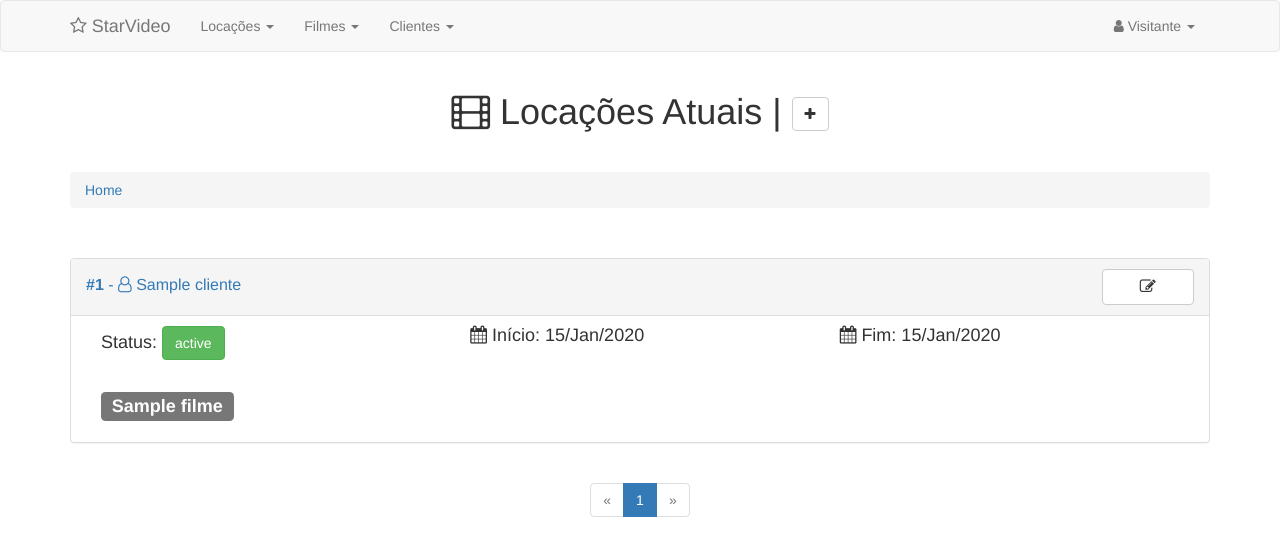
After one commit to marcomvidal/StarVideo, a Django app: page / in a window 1280 px wide. The commit adds this page. Shown: the top 556 px of the page. Run offline with Django 3.2, Linux system fonts and the light colour scheme; tables that the repository leaves empty hold one stand-in row (values such as "Sample post"); some libraries are stand-ins or nearby versions.

Commit message:
Adição da index de Locações e cálculo

```diff
--- a/locacoes/models.py
+++ b/locacoes/models.py
@@ -117,6 +117,26 @@ class Locacao(models.Model):
     def __str__(self):
         return "#" + str(self.pk) + " - " + str(self.data_inicio) + " " + self.usuario.first_name
 
+    def estado_locacao(self):
+        if (self.status_locacao == 1):
+            return '<button class="btn btn-default"><i class="' + self.status_locacao.icone + '"></i> ' + self.status_locacao.status_locacao + '</button>'
+        elif (self.status_locacao == 2):
+            return '<button class="btn btn-warning"><i class="' + self.status_locacao.icone + '"></i> ' + self.status_locacao.status_locacao + '</button>'
+        elif (self.status_locacao == 3):
+            return '<button class="btn btn-danger"><i class="' + self.status_locacao.icone + '"></i> ' + self.status_locacao.status_locacao + '</button>'
+        else:
+            return '<button class="btn btn-success"><i class="' + self.status_locacao.icone + '"></i> ' + self.status_locacao.status_locacao + '</button>'
+
+    def soma_valor_filme(self):
+        self.preco = self.preco + 8
+
+    def subtrai_valor_filme(self):
+        self.preco = self.preco - 8
+
+    def soma_multa(self):
+        return self.preco + self.multa
+
+
     class Meta:
         verbose_name = 'Locação'
         verbose_name_plural = 'Locações'
--- a/locacoes/templates/clientes/detail.html
+++ b/locacoes/templates/clientes/detail.html
@@ -6,7 +6,7 @@
 
 {% block body %}
 <h1>
-    <i class="fa fa-film"></i>
+    <i class="fa fa-user-o"></i>
     {{ cliente.nome }}
     {% if cliente.banido is True %}
     <i class="fa fa-ban" title="Este cliente está banido"></i>
--- a/locacoes/templates/clientes/form.html
+++ b/locacoes/templates/clientes/form.html
@@ -5,7 +5,7 @@
 
 
 {% block body %}
-<h1><i class="fa fa-film"></i> Cadastro de Clientes</h1>
+<h1><i class="fa fa-user-o"></i> Cadastro de Clientes</h1>
 
 <p>&nbsp;</p>
 
--- a/locacoes/templates/clientes/index.html
+++ b/locacoes/templates/clientes/index.html
@@ -4,7 +4,7 @@
 {% block title %}Clientes Cadastrados{% endblock %}
 
 {% block body %}
-<h1><i class="fa fa-film"></i> Clientes Cadastrados | <a class="btn btn-default" href="{% url 'locacoes:clientes-criar' %}" title="Adicionar um novo cliente ao cadastro."><i class="fa fa-plus"></i></a></h1>
+<h1><i class="fa fa-user-o"></i> Clientes Cadastrados | <a class="btn btn-default" href="{% url 'locacoes:clientes-criar' %}" title="Adicionar um novo cliente ao cadastro."><i class="fa fa-plus"></i></a></h1>
 
 <p>&nbsp;</p>
 
--- a/locacoes/templates/common/navbar.html
+++ b/locacoes/templates/common/navbar.html
@@ -15,7 +15,13 @@
     <!-- Links de navegação, formulários e opções à direita -->
     <div class="collapse navbar-collapse" id="bs-example-navbar-collapse-1">
       <ul class="nav navbar-nav">
-        <li><a href="#">Locações</a></li>
+        <li class="dropdown">
+          <a href="#" class="dropdown-toggle" data-toggle="dropdown" role="button" aria-haspopup="true" aria-expanded="false">Locações <span class="caret"></span></a>
+          <ul class="dropdown-menu">
+            <li><a href="{% url 'locacoes:locacoes-index' %}"><i class="fa fa-th"></i> Ver todas</a></li>
+            <li><a href="{% url 'locacoes:locacoes-criar' %}"><i class="fa fa-plus"></i> Cadastrar</a></li>
+          </ul>
+        </li>
         <li class="dropdown">
           <a href="#" class="dropdown-toggle" data-toggle="dropdown" role="button" aria-haspopup="true" aria-expanded="false">Filmes <span class="caret"></span></a>
           <ul class="dropdown-menu">
@@ -37,9 +43,6 @@
           {% if user.is_authenticated %}
               <i class="fa fa-user-circle-o"></i> {{ user.first_name }} {{ user.last_name }} <span class="caret"></span></a>
             <ul class="dropdown-menu">
-                <li><a href="#"><i class="fa fa-cog"></i> Preferências</a></li>
-              <li><a href="#"><i class="fa fa-edit"></i> Alterar senha</a></li>
-              <li role="separator" class="divider"></li>
                 <li><a href="#"><span class="fa fa-sign-out"></span> Sair</a></li>
             </ul>
           {% else %}
--- /dev/null
+++ b/locacoes/templates/locacoes/index.html
@@ -0,0 +1,63 @@
+{% extends "common/base.html" %}
+{% load bootstrap3 %}
+{% load static %}
+{% block title %}Locações Atuais{% endblock %}
+
+{% block body %}
+<h1><i class="fa fa-film"></i> Locações Atuais | <a class="btn btn-default" href="{% url 'locacoes:locacoes-criar' %}" title="Adicionar uma nova locação."><i class="fa fa-plus"></i></a></h1>
+
+<p>&nbsp;</p>
+
+<ol class="breadcrumb">
+    <li class="active"><a href="#">Home</a></li>
+</ol>
+
+<p>&nbsp;</p>
+
+<div class="row">
+{% if locacoes %}
+    {% for locacao in locacoes %}
+    <div class="col-md-12">
+        <div class="panel panel-default">
+            <div class="panel-heading col-md-12">
+                <a href="{% url 'locacoes:clientes-detalhes' pk=locacao.cliente.id %}">
+                    <h3 class="panel-title col-md-11 titulo-painel-locacao">
+                        <strong>#{{ locacao.id }}</strong>  - <i class="fa fa-user-o" title="Cliente"></i> {{ locacao.cliente.nome }}
+                    </h3>
+                    <a href="{% url 'locacoes:locacoes-editar' pk=locacao.pk %}" class="col-md-1 panel-title btn btn-default">
+                        <i class="fa fa-edit" title="Editar locação"></i>
+                    </a>
+                </a>
+            </div>
+            <div class="panel-body">
+                <div class="col-md-4">
+                    <h4>Status: {{ locacao.estado_locacao|safe }}</h4>
+                </div>
+                <div class="col-md-4">
+                    <h4><i class="fa fa-calendar"></i> Início: {{ locacao.data_inicio|date:"d/M/Y" }}</h4>
+                </div>
+                <div class="col-md-4">
+                    <h4><i class="fa fa-calendar"></i> Fim: {{ locacao.data_inicio|date:"d/M/Y" }}</h4>
+                </div>
+                <div class="col-md-12">
+                    <h3>
+                    {% for filme in locacao.filmes.all %}
+                        <a href="{% url 'locacoes:filmes-detalhes' pk=filme.id %}"><span class="label label-default">{{ filme.titulo }}</span></a>
+                    {% endfor %}
+                    </h3>
+                </div>
+            </div>
+        </div>
+    </div>
+    {% endfor %}
+{% endif %}
+</div>
+
+
+<!-- Paginação -->
+{% block paginator %}
+    {% include "common/paginator.html" %}
+{% endblock %}
+
+
+{% endblock %}
--- a/locacoes/urls.py
+++ b/locacoes/urls.py
@@ -9,6 +9,13 @@ from . import views
 app_name = 'locacoes'
 
 urlpatterns = [
+    url(r'^$',                                          views.LocacaoListView.as_view(),        name="locacoes-index"),
+    url(r'locacoes/novo/$',                             views.locacoes_criar,                   name="locacoes-criar"),
+    url(r'locacoes/(?P<pk>[0-9]+)/editar/$',            views.locacoes_editar,                  name="locacoes-editar"),
+    url(r'locacoes/(?P<pk>[0-9]+)/cliente/$',           views.locacoes_addcliente,              name="locacoes-addcliente"),
+    url(r'locacoes/(?P<pk>[0-9]+)/adicionar-filme/$',   views.locacoes_addfilme,                name="locacoes-addfilme"),
+    url(r'locacoes/(?P<pk>[0-9]+)/filme-buscar/$',      views.locacoes_addfilme_buscar,         name="locacoes-addfilme-buscar"),
+    url(r'locacoes/(?P<pk>[0-9]+)/remover-filme/$',     views.locacoes_delfilme,                name="locacoes-delfilme"),
     url(r'filmes/$',                                    views.FilmeListView.as_view(),          name="filmes-index"),
     url(r'filmes/(?P<pk>[0-9]+)/$',                     views.FilmeDetailView.as_view(),        name="filmes-detalhes"),
     url(r'filmes/buscar/$',                             views.filmes_buscar,                    name="filmes-buscar"),
@@ -21,10 +28,4 @@ urlpatterns = [
     url(r'clientes/novo/$',                             views.clientes_criar,                   name="clientes-criar"),
     url(r'clientes/(?P<pk>[0-9]+)/editar/$',            views.clientes_editar,                  name="clientes-editar"),
     url(r'clientes/(?P<pk>[0-9]+)/excluir/$',           views.ClienteDeleteView.as_view(),      name="clientes-excluir"),
-    url(r'locacoes/novo/$',                             views.locacoes_criar,                   name="locacoes-criar"),
-    url(r'locacoes/(?P<pk>[0-9]+)/editar/$',            views.locacoes_editar,                  name="locacoes-editar"),
-    url(r'locacoes/(?P<pk>[0-9]+)/cliente/$',           views.locacoes_addcliente,              name="locacoes-addcliente"),
-    url(r'locacoes/(?P<pk>[0-9]+)/adicionar-filme/$',   views.locacoes_addfilme,                name="locacoes-addfilme"),
-    url(r'locacoes/(?P<pk>[0-9]+)/filme-buscar/$',      views.locacoes_addfilme_buscar,         name="locacoes-addfilme-buscar"),
-    url(r'locacoes/(?P<pk>[0-9]+)/remover-filme/$',     views.locacoes_delfilme,                name="locacoes-delfilme"),
 ]
--- a/locacoes/views.py
+++ b/locacoes/views.py
@@ -208,6 +208,15 @@ class ClienteDeleteView(DeleteView):
 ##############################################################################################################
 # Módulo de Locações
 ##############################################################################################################
+class LocacaoListView(ListView):
+    """ Exibição de todos as `locações` cadastradas. """
+    model = Locacao
+    template_name = 'locacoes/index.html'
+    paginate_by = 10
+    context_object_name = 'locacoes'
+    ordering = ['data_inicio']
+
+
 @login_required
 def locacoes_criar(request):
     """ Cadastro de `locações`. """
@@ -314,6 +323,7 @@ def locacoes_addfilme(request, pk):
     if request.method == 'POST':
         form = LocacaoFilmeForm(request.POST, instance=locacao)
         filme = Filme.objects.get(pk=request.POST['filme'])
+        locacao.soma_valor_filme()
         locacao.save()
         locacao.filmes.add(filme)
         filme.subtrai_quantidade()
@@ -366,6 +376,10 @@ def locacoes_delfilme(request, pk):
     locacao = get_object_or_404(Locacao, pk=pk)
     form = LocacaoFilmeForm(request.POST, instance=locacao)
     filme = Filme.objects.get(pk=request.POST['filme'])
+
+    if (locacao.preco >= 0):
+        locacao.subtrai_valor_filme()
+
     locacao.save()
     locacao.filmes.remove(filme)
     filme.repoe_quantidade()
```
Also changed, not shown: locacoes/templates/locacoes/form.html (+28 -0 lines).
